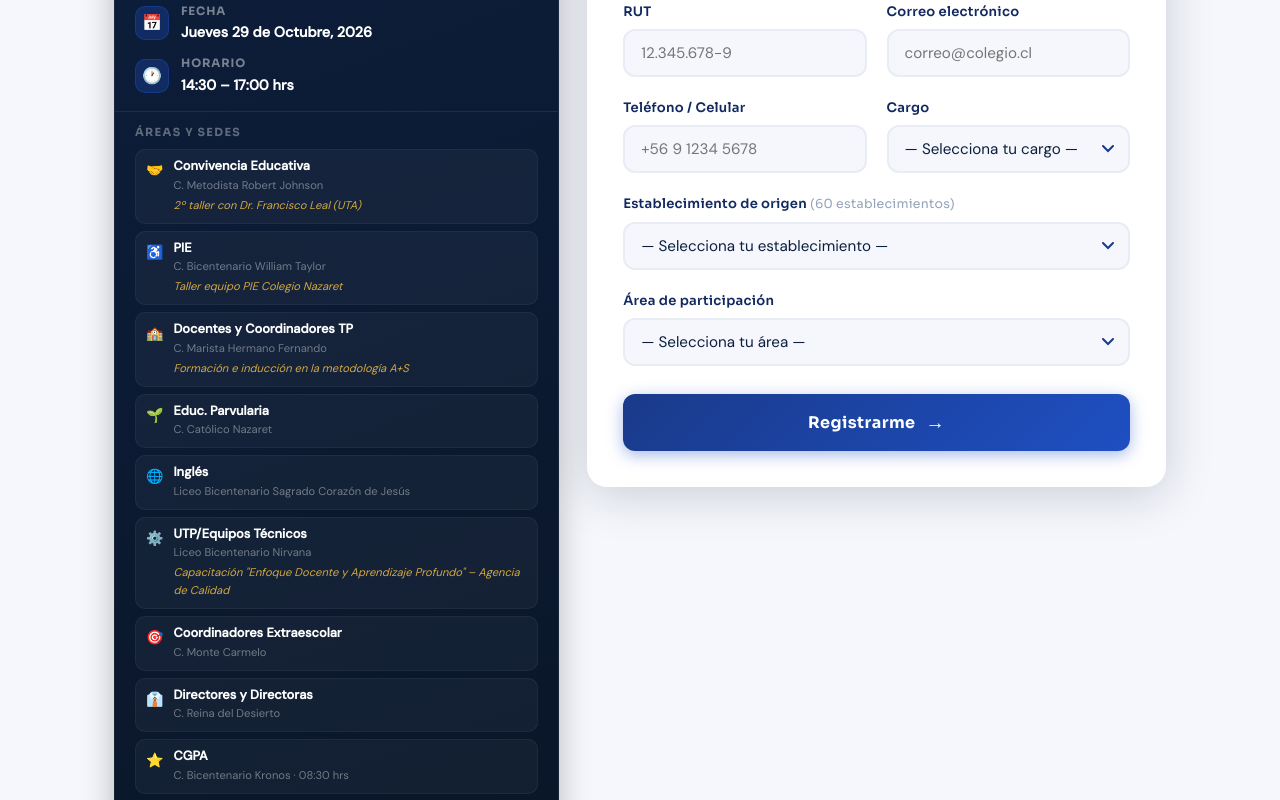
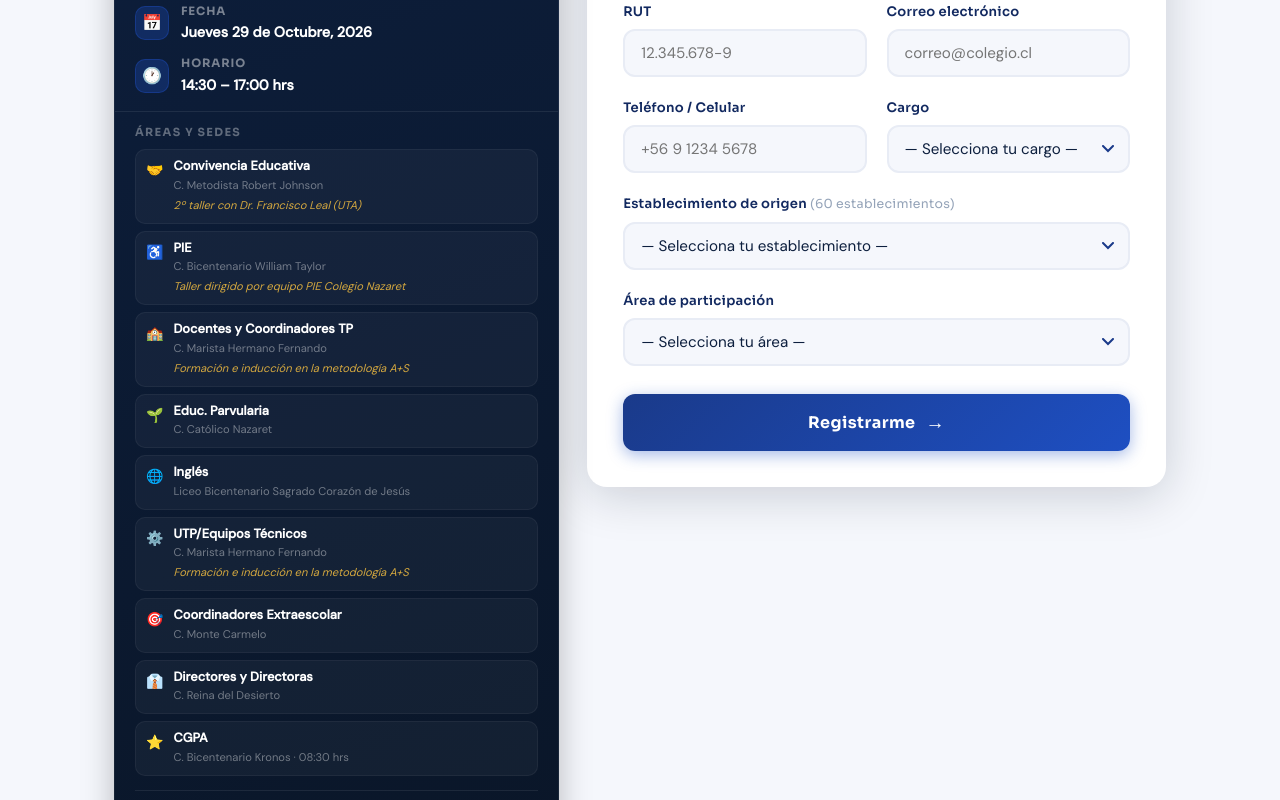
Before and after one commit to javoxapple-alt/front_formulario_red_de_directores, a React (Vite) app: page / in a window 1280 px wide. Shown: the part 414-1214 px from the top of the page. Built offline with nearby package versions, Linux system fonts and the light colour scheme.

Commit message:
IV Encuentro: UTP se une a TP en Marista Hermano Fernando

```diff
--- a/src/App.jsx
+++ b/src/App.jsx
@@ -71,11 +71,11 @@ function Header() {
 
 const AREAS_INFO = [
   { area: 'Convivencia Educativa',       sede: 'C. Metodista Robert Johnson',                  taller: '2º taller con Dr. Francisco Leal (UTA)',                                  icon: '🤝' },
-  { area: 'PIE',                          sede: 'C. Bicentenario William Taylor',               taller: 'Taller equipo PIE Colegio Nazaret',                                     icon: '♿' },
+  { area: 'PIE',                          sede: 'C. Bicentenario William Taylor',               taller: 'Taller dirigido por equipo PIE Colegio Nazaret',                                   icon: '♿' },
   { area: 'Docentes y Coordinadores TP', sede: 'C. Marista Hermano Fernando',                  taller: 'Formación e inducción en la metodología A+S',                           icon: '🏫' },
   { area: 'Educ. Parvularia',            sede: 'C. Católico Nazaret',                                                                                                          icon: '🌱' },
   { area: 'Inglés',                      sede: 'Liceo Bicentenario Sagrado Corazón de Jesús',                                                                                  icon: '🌐' },
-  { area: 'UTP/Equipos Técnicos',        sede: 'Liceo Bicentenario Nirvana',                   taller: 'Capacitación "Enfoque Docente y Aprendizaje Profundo" – Agencia de Calidad', icon: '⚙️' },
+  { area: 'UTP/Equipos Técnicos',        sede: 'C. Marista Hermano Fernando',                  taller: 'Formación e inducción en la metodología A+S',                           icon: '⚙️' },
   { area: 'Coordinadores Extraescolar',  sede: 'C. Monte Carmelo',                                                                                                             icon: '🎯' },
   { area: 'Directores y Directoras',     sede: 'C. Reina del Desierto',                                                                                                        icon: '👔' },
   { area: 'CGPA',                        sede: 'C. Bicentenario Kronos · 08:30 hrs',                                                                                           icon: '⭐' },
```
